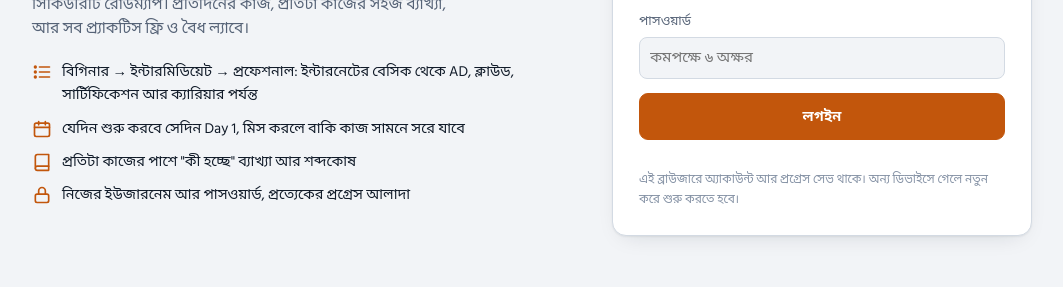
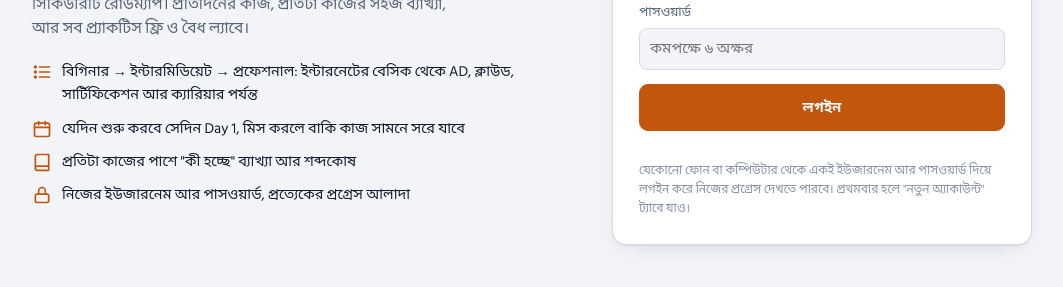
Before and after one commit to Ashikuzzaman17/Ashikuzzaman17.github.io, a plain HTML site: page hacklog/index.html in a window 1280 px wide. Shown: the part 363-650 px from the top of the page, without its empty margins (108-1171 px from the left). Drawn offline with Linux system fonts and the light colour scheme.

Commit message:
feat(hacklog): connect online accounts to Supabase

```diff
--- a/hacklog/index.html
+++ b/hacklog/index.html
@@ -349,8 +349,8 @@ input[type=date],input[type=search],input[type=text],input[type=password]{font:i
    Supabase-এর Project URL আর publishable/anon key বসালে যে কেউ যেকোনো ডিভাইস থেকে
    অ্যাকাউন্ট খুলে লগইন করতে পারবে। ডাটাবেস সেটআপ: schema.sql (নিয়ম README.md-তে)।
    খালি রাখলে লোকাল মোড: অ্যাকাউন্ট শুধু ওই ব্রাউজারে থাকবে। */
-const SUPABASE_URL="";
-const SUPABASE_KEY="";
+const SUPABASE_URL="https://ifdvjdtaixsstxxibagd.supabase.co";
+const SUPABASE_KEY="sb_publishable_3tGCPx9E3bnYJd7YTlZXXA_or_-5UV3";
 
 /* ---------- Data ---------- */
 const bnNumEarly=n=>String(n).replace(/\d/g,d=>"০১২৩৪৫৬৭৮৯"[d]);
```
